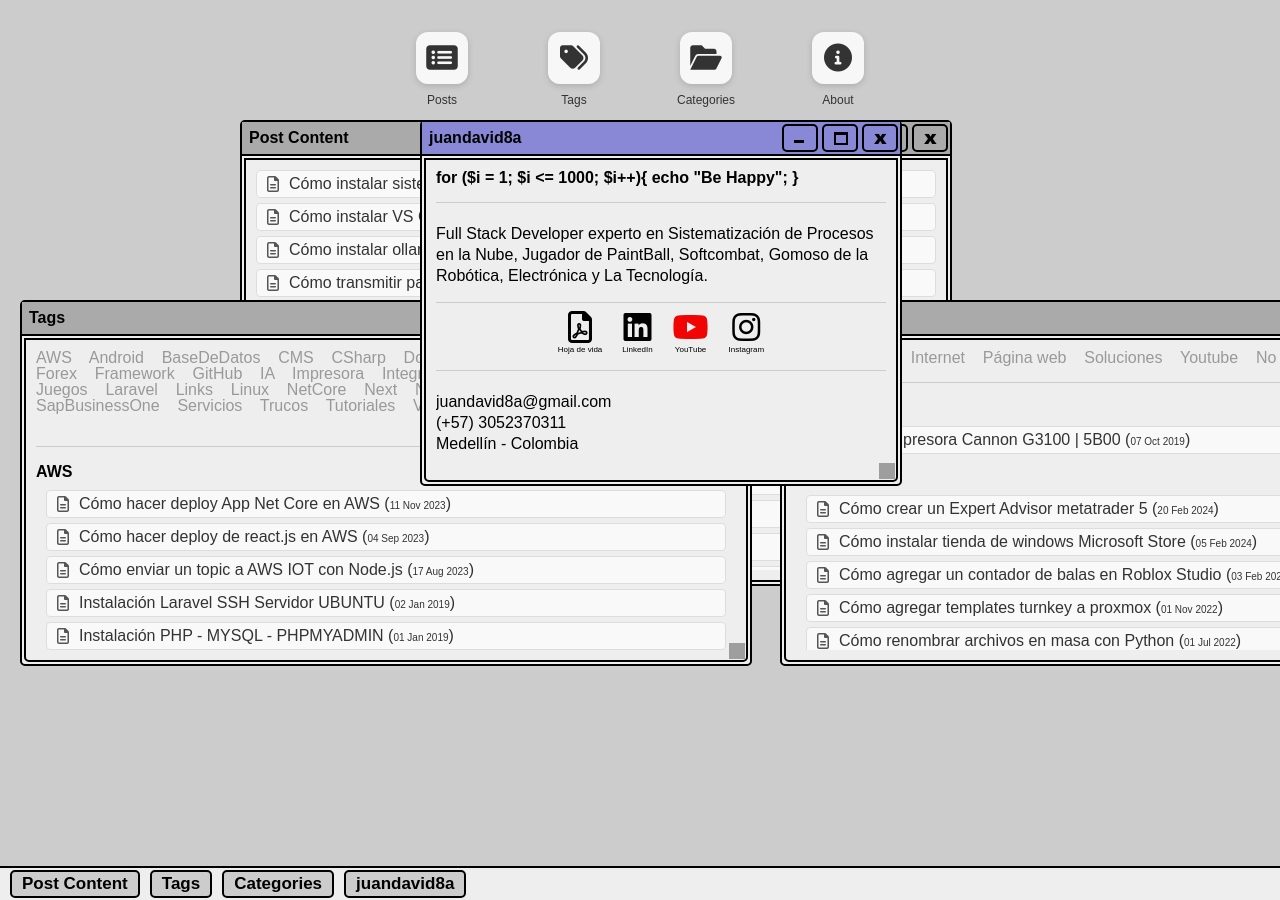
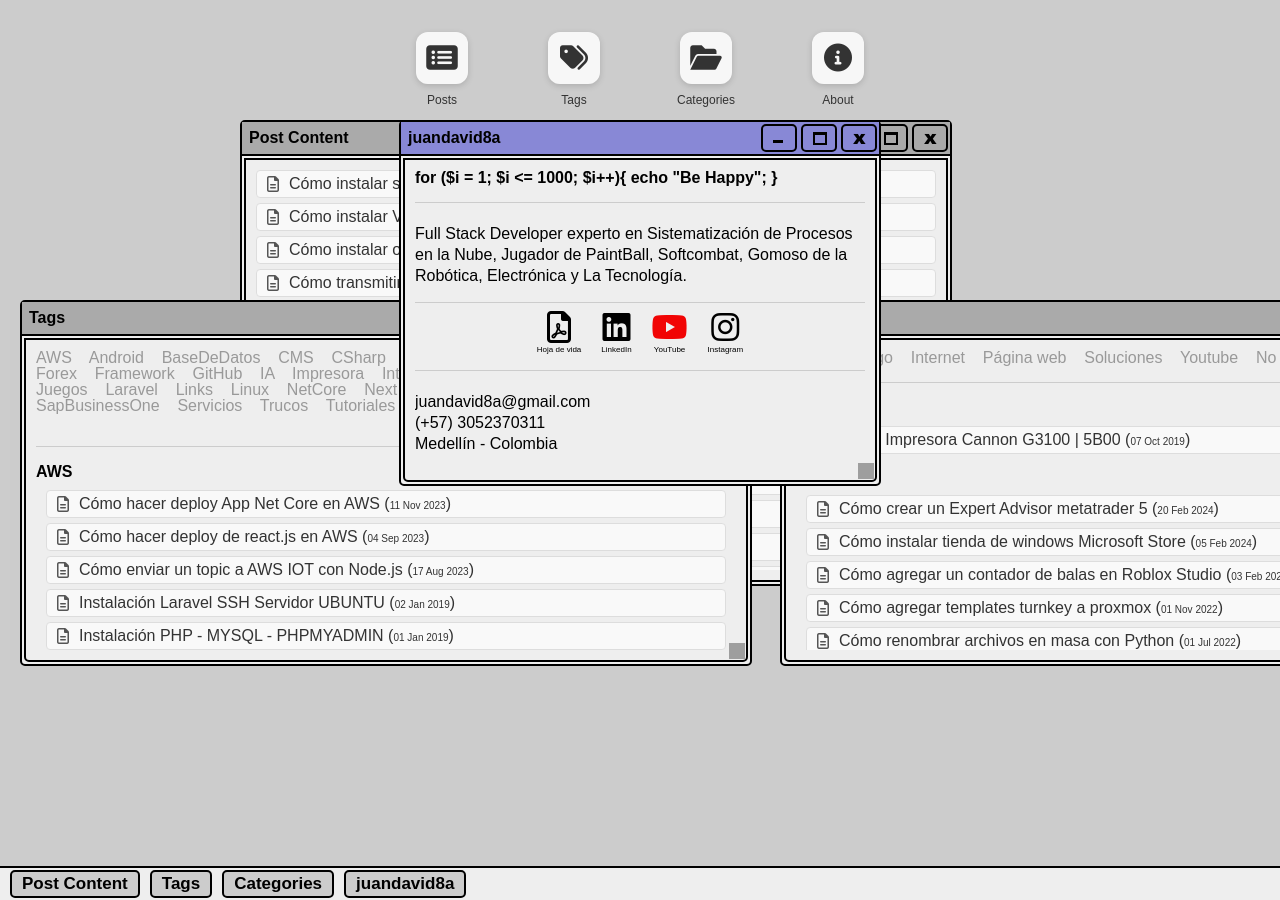
Before and after one commit to codigo8a/codigo8a.github.io, a Jekyll site: the page built from index.markdown, in a window 1280 px wide. Built offline with Jekyll 4.4.1, drawn with Linux system fonts in a browser that asks for light colours; nearby versions of some CDN libraries; grey boxes are pictures that could not be loaded.

Commit message:
feat: window4 center added

```diff
--- a/assets/css/style.css
+++ b/assets/css/style.css
@@ -442,7 +442,8 @@ select {
 
 #window4 {
   top: 120px;
-  left: 420px;
+  left: 50%;
+  transform: translateX(-50%);
 }
 
 #window5 {
@@ -618,8 +619,9 @@ small {
   }
 
   #window4 {
-    top: 300px;
+    top: 120px;
     left: 0px;
+    transform: none;
   }
 
   #window5 {
--- a/assets/js/script.js
+++ b/assets/js/script.js
@@ -150,6 +150,9 @@ $(document).ready(function () {
   $(".wincontent").resizable();
   $(".window").draggable({
     cancel: ".wincontent",
+    start: function () {
+      $(this).css("transform", "none");
+    },
   });
   $(".window").mousedown(function () {
     makeWindowActive($(this).attr("data-id"));
```
